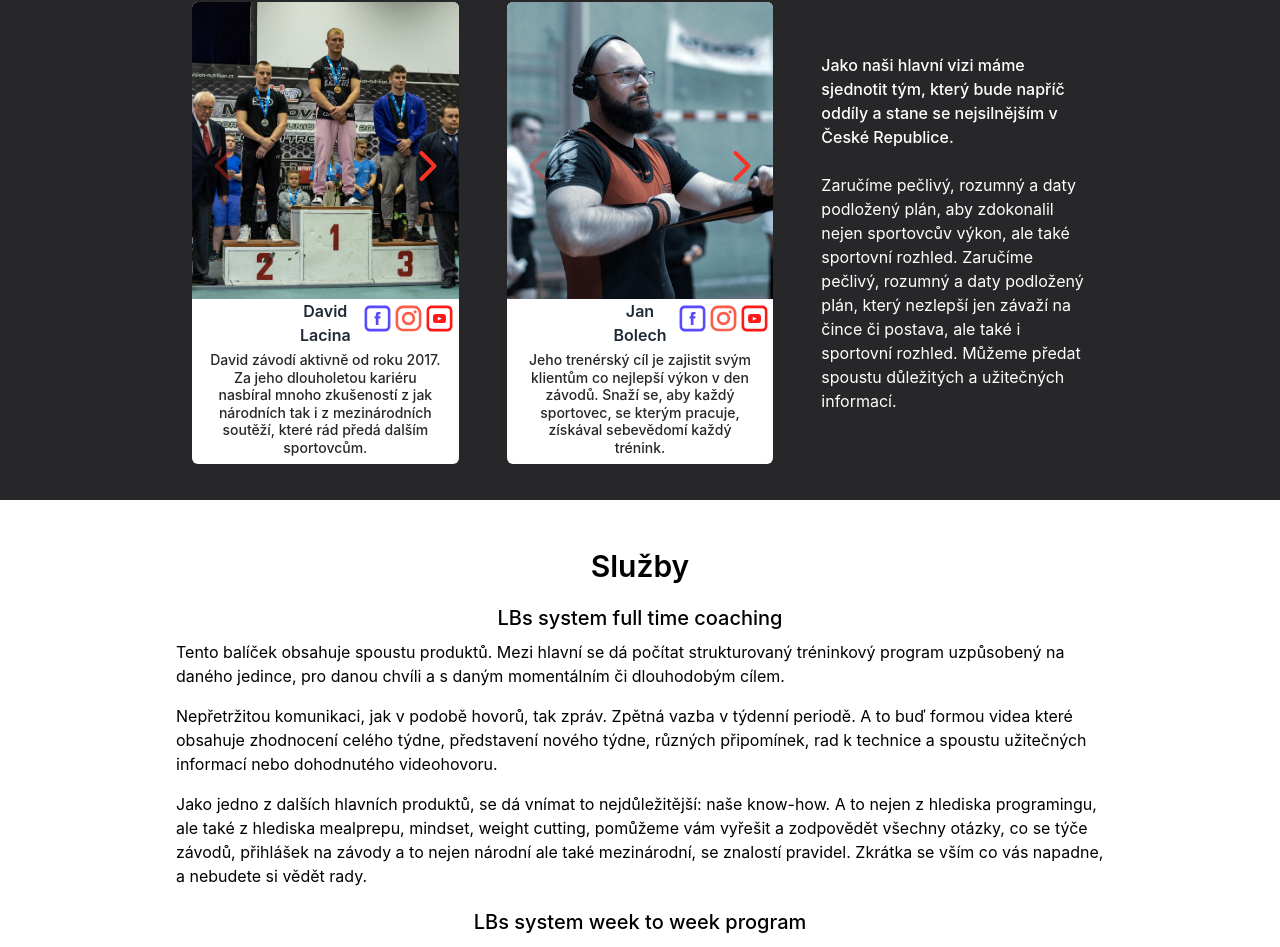
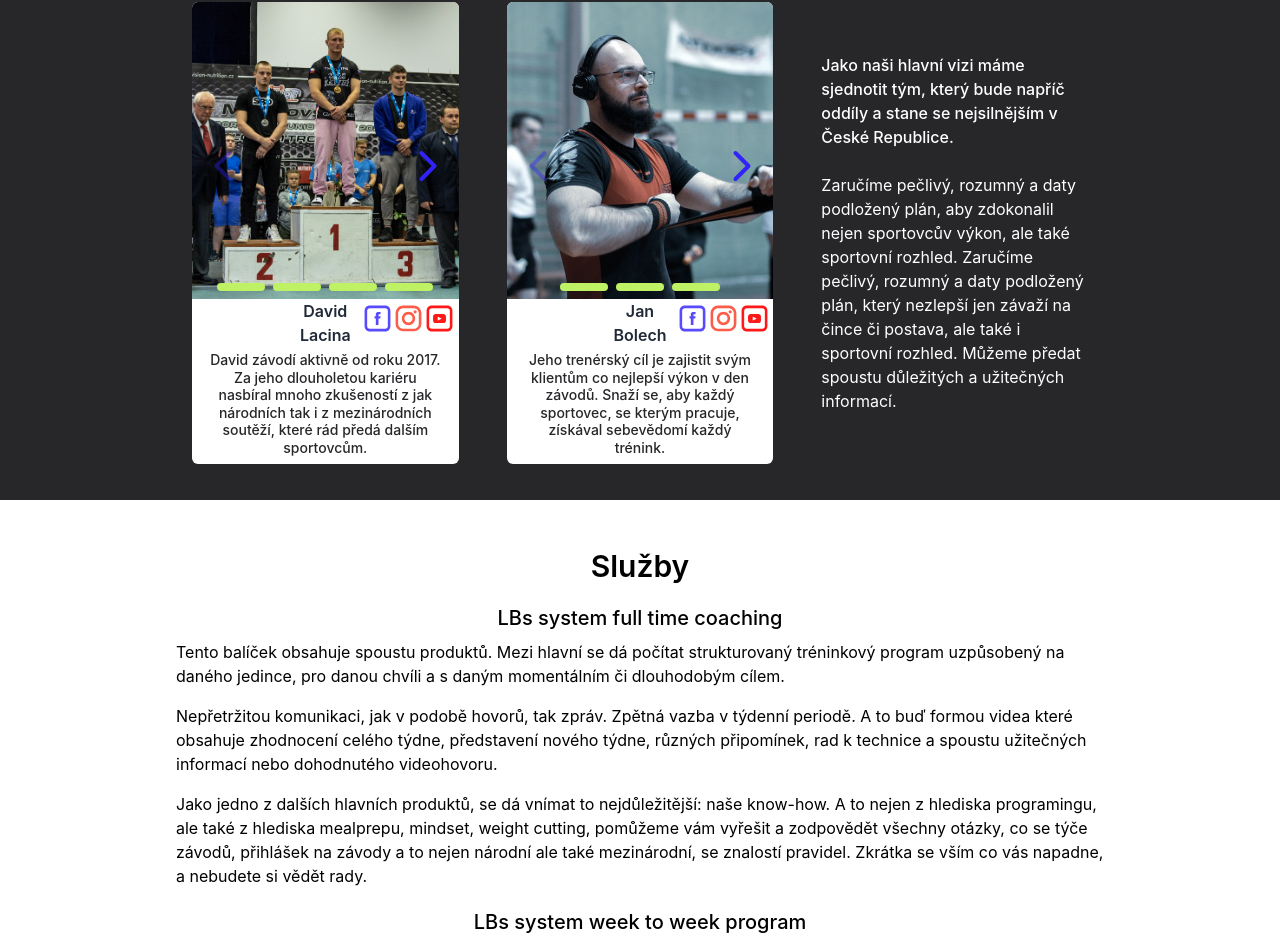
Before and after one commit to aeggydev/lbs-system, a Next.js app: page / in a window 1280 px wide. Shown: the part 898-1845 px from the top of the page. Built offline with nearby package versions, Linux system fonts and the light colour scheme.

Commit message:
Add dots

```diff
--- a/components/page_sections/nas_team.tsx
+++ b/components/page_sections/nas_team.tsx
@@ -17,7 +17,7 @@ interface Button {
 }
 export const DotButton = ({ selected, onClick }: Button) => (
   <button
-    className={`embla__dot ${selected ? "is-selected" : ""} w-3 h-4`}
+    className={`embla__dot ${selected ? "is-selected" : ""} w-12 rounded h-2 bg-lime-300`}
     type="button"
     onClick={onClick}
   />
@@ -75,7 +75,7 @@ function EmblaCarousel({ slides }: { slides: Slide[] }) {
         </div>
         <div
           className="absolute top-1/2 left-4 flex"
-          style={{ fill: "#f83325", opacity: prevBtnEnabled ? "1" : "0.4" }}
+          style={{ fill: "#3123f8", opacity: prevBtnEnabled ? "1" : "0.4" }}
           onClick={scrollPrev}
         >
           <svg
@@ -89,7 +89,7 @@ function EmblaCarousel({ slides }: { slides: Slide[] }) {
         </div>
         <div
           className="absolute top-1/2 right-4 flex"
-          style={{ fill: "#f83325", opacity: nextBtnEnabled ? "1" : "0.4" }}
+          style={{ fill: "#3123f8", opacity: nextBtnEnabled ? "1" : "0.4" }}
           onClick={scrollNext}
         >
           <svg
@@ -101,8 +101,7 @@ function EmblaCarousel({ slides }: { slides: Slide[] }) {
             <path d="M181.776 107.719L78.705 4.648c-6.198-6.198-16.273-6.198-22.47 0s-6.198 16.273 0 22.47l91.883 91.883-91.883 91.883c-6.198 6.198-6.198 16.273 0 22.47s16.273 6.198 22.47 0l103.071-103.039a15.741 15.741 0 0 0 4.64-11.283c0-4.13-1.526-8.199-4.64-11.313z" />
           </svg>
         </div>
-      </div>
-      <div className="embla__dots z-20">
+        <div className="embla__dots absolute justify-center bottom-2 w-full flex flex-row gap-2">
         {scrollSnaps.map((_, index) => (
           <DotButton
             key={index}
@@ -111,6 +110,8 @@ function EmblaCarousel({ slides }: { slides: Slide[] }) {
           />
         ))}
       </div>
+      </div>
+
     </>
   );
 }
```
